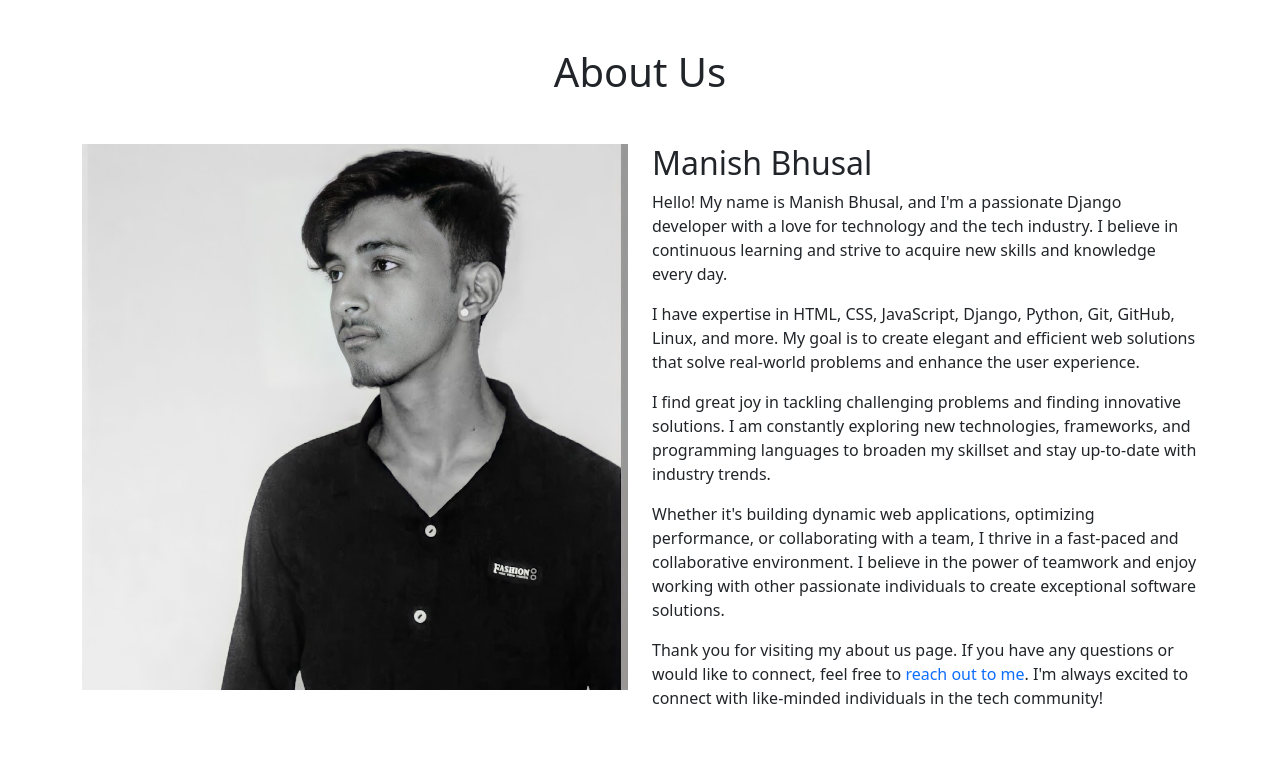
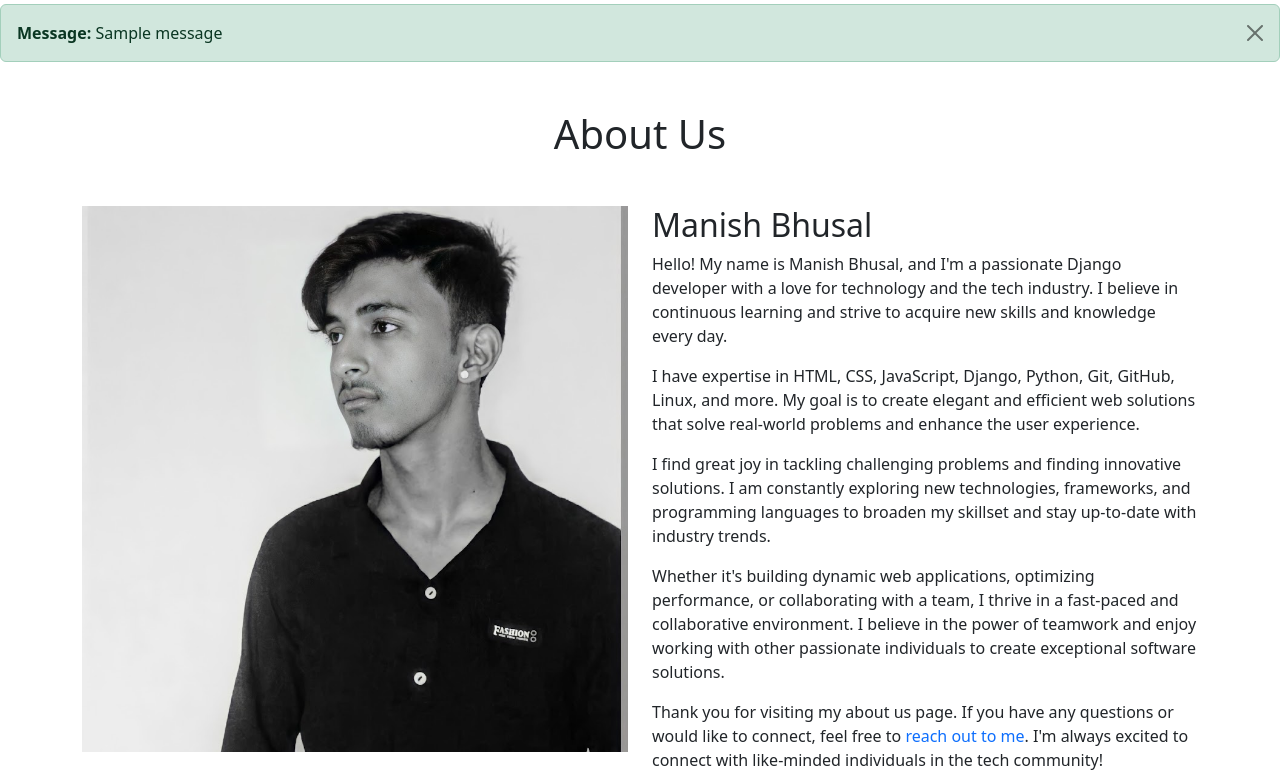
Before and after one commit to maniishbhusal/blogify, a Django app: page /about/ in a window 1280 px wide. Shown: the part 62-832 px from the top of the page. Before the commit the page ends 770 px from the top, so only its background shows below. Run offline with Django 4.2, Linux system fonts and the light colour scheme; tables that the repository leaves empty hold one stand-in row (values such as "Sample post"); one stand-in notice (Sample message) is shown.

Commit message:
Add django's Message functionality for all pages

```diff
--- a/blogify/settings.py
+++ b/blogify/settings.py
@@ -1,6 +1,7 @@
 from pathlib import Path
 import os
 from dotenv import load_dotenv
+from django.contrib.messages import constants as messages
 
 load_dotenv()
 
@@ -121,3 +122,7 @@ STATIC_ROOT = BASE_DIR / 'staticfiles'
 # https://docs.djangoproject.com/en/4.0/ref/settings/#default-auto-field
 
 DEFAULT_AUTO_FIELD = 'django.db.models.BigAutoField'
+
+MESSAGE_TAGS = {
+    messages.ERROR: "danger",
+}
--- a/templates/navbar.html
+++ b/templates/navbar.html
@@ -17,3 +17,12 @@
     </div>
   </div>
 </nav>
+
+{% if messages %}
+{% for message in messages %}
+<div class="alert alert-{{ message.tags }} alert-dismissible fade show mt-1" role="alert">
+  <strong>Message:</strong> {{ message }}
+  <button type="button" class="btn-close" data-bs-dismiss="alert" aria-label="Close"></button>
+</div>
+{% endfor %}
+{% endif %}
```
Lines whose indentation alone changed are shown as unchanged.
